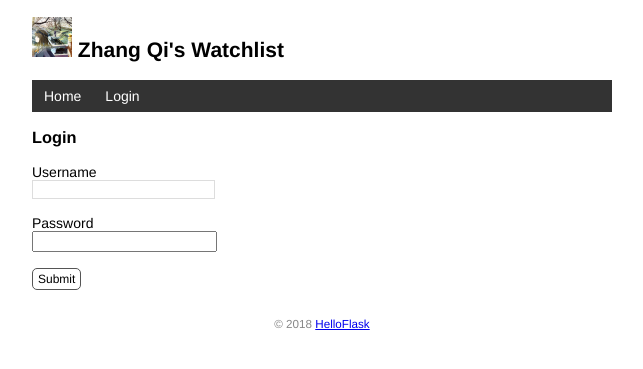
After one commit to nidenuoyan/flask-noob, a Flask app: page /login in a window 1280 px wide. The commit adds this page. Shown: the top 369 px of the page, without its empty margins (318-961 px from the left). Run offline with Flask 3, Linux system fonts and the light colour scheme.

Commit message:
最终版

```diff
--- a/app.py
+++ b/app.py
@@ -1,89 +1,167 @@
+# 第一步：导入所有必要模块（按功能分类，清晰有序）
 from flask import Flask, url_for, render_template, request, flash, redirect
 from flask_sqlalchemy import SQLAlchemy
+from werkzeug.security import generate_password_hash, check_password_hash
+from flask_login import LoginManager, UserMixin, current_user, login_user, login_required, logout_user
+import click
 
-# 移除冗余导入（sys、os、psycopg2，无需再适配SQLite路径）
-
+# 第二步：初始化Flask应用
 app = Flask(__name__)
 
-# 1. 保留SECRET_KEY，支持flash()和session功能
-app.config['SECRET_KEY'] = 'your-secret-key-here'  # 生产环境使用secrets.token_hex(16)生成随机字符串
-
-# 2. 配置MySQL数据库连接（核心：不使用pymysql，依赖mysqlclient驱动）
-# 连接格式：mysql://[用户名]:[密码]@[主机地址]:[端口]/[数据库名]?charset=utf8mb4
+# 第三步：配置应用参数（集中管理，便于修改）
+app.config['SECRET_KEY'] = 'your-secret-key-here'
 app.config['SQLALCHEMY_DATABASE_URI'] = 'mysql://root:123456@localhost:3306/flask_movie_db?charset=utf8mb4'
-# 解释：
-# - root：MySQL用户名（可替换为你的自定义用户名，如user）
-# - your_mysql_password：MySQL用户密码（替换为你的实际MySQL密码，不能为空请填写）
-# - localhost：MySQL主机地址（本地服务填localhost，远程服务填对应IP）
-# - 3306：MySQL默认端口（未修改则保持不变）
-# - flask_movie_db：步骤1中创建的MySQL数据库名（需与实际创建的一致）
-
-# 3. 关闭模型修改监控，提升性能
 app.config['SQLALCHEMY_TRACK_MODIFICATIONS'] = False
 
-# 初始化SQLAlchemy（关联Flask应用）
+# 第四步：初始化扩展（db、login_manager，紧跟配置）
 db = SQLAlchemy(app)
+login_manager = LoginManager(app)
+login_manager.login_view = 'login'  # 配置登录页面路由，未登录用户重定向至此
 
-# 定义数据模型（与之前一致，无需修改，SQLAlchemy自动适配MySQL表结构）
-class User(db.Model):
-    id = db.Column(db.Integer, primary_key=True)  # 主键，MySQL自动支持自增
-    name = db.Column(db.String(20))  # 对应MySQL的VARCHAR(20)
+# 第五步：定义数据模型（User、Movie，扩展初始化后）
+class User(db.Model, UserMixin):
+    __table_args__ = {'extend_existing': True}
+    id = db.Column(db.Integer, primary_key=True)
+    name = db.Column(db.String(20))
+    username = db.Column(db.String(20), unique=True, nullable=False)
+    password_hash = db.Column(db.String(256))
 
+    def set_password(self, password):
+        self.password_hash = generate_password_hash(password)
 
-@app.context_processor
-def inject_user():
-    user = User.query.first()  # 从数据库查询包含 name 的 user 对象
-    return dict(user=user)  # 传递给模板，模板中可通过 {{ user.name }} 访问
+    def validate_password(self, password):
+        return check_password_hash(self.password_hash, password)
 
 class Movie(db.Model):
     id = db.Column(db.Integer, primary_key=True)
-    title = db.Column(db.String(60))  # 对应MySQL的VARCHAR(60)
-    year = db.Column(db.String(4))  # 对应MySQL的VARCHAR(4)
+    title = db.Column(db.String(60))
+    year = db.Column(db.String(4))
 
-# 4. 初始化数据库表和默认数据（应用上下文内执行）
+# 第六步：用户加载回调函数（login_manager必需，紧跟模型定义）
+@login_manager.user_loader
+def load_user(user_id):
+    user = User.query.get(int(user_id))
+    return user
+
+# 第七步：定义cli命令（admin，创建/更新管理员）
+@app.cli.command()
+@click.option('--username', prompt=True, help='The username used to login.')
+@click.option('--password', prompt=True, hide_input=True, confirmation_prompt=True, help='The password used to login.')
+def admin(username, password):
+    """Create or update admin user."""
+    db.create_all()
+
+    user = User.query.first()
+    if user is not None:
+        click.echo('Updating user...')
+        user.username = username
+        user.set_password(password)
+    else:
+        click.echo('Creating user...')
+        user = User(username=username, name='Admin')
+        user.set_password(password)
+        db.session.add(user)
+
+    db.session.commit()
+    click.echo('Done.')
+
+# 第八步：上下文处理器（传递user变量给所有模板）
+@app.context_processor
+def inject_user():
+    user = User.query.first()
+    return dict(user=user)
+
+# 第九步：初始化数据库表和默认数据（应用上下文内执行）
 with app.app_context():
-    # 创建所有数据表（若表已存在，不会重复创建，安全执行）
     db.create_all()
-    # 初始化默认用户数据（避免User.query.first()返回None）
     if not User.query.first():
-        user = User(name='Zhang Qi')
+        user = User(name='Zhang Qi', username='zhangqi')
+        user.set_password('123456')  # 补充：给默认用户设置密码，便于登录
         db.session.add(user)
         db.session.commit()
 
-# 5. 主页视图函数（逻辑与之前一致，无需修改）
+# 第十步：定义视图函数（按访问优先级排序，核心功能在前）
+## 1. 主页视图（核心）
 @app.route('/',methods=['GET', 'POST'])
 def index():
     if request.method == 'POST':
-        # 获取表单数据
+        # 认证判断（current_user已导入，可正常使用）
+        if not current_user.is_authenticated:
+            flash('Please login first to add movies.')
+            return redirect(url_for('index'))
+
+        # 原有表单处理逻辑
         title = request.form.get('title')
         year = request.form.get('year')
-        # 验证数据
         if not title or not year or len(year) > 4 or len(title) > 60:
             flash('Invalid input.')
             return redirect(url_for('index'))
-        # 保存到MySQL数据库
         movie = Movie(title=title, year=year)
         db.session.add(movie)
         db.session.commit()
         flash('Item created.')
         return redirect(url_for('index'))
 
+    # 补充返回语句，渲染模板
     user = User.query.first()
     movies = Movie.query.all()
     return render_template('index.html', user=user, movies=movies)
 
-# 6. 404错误处理（逻辑不变）
-@app.errorhandler(404)
-def page_not_found(e):
-    user = User.query.first()
-    return render_template('404.html', user=user), 404
+## 2. 登录视图
+@app.route('/login', methods=['GET', 'POST'])
+def login():
+    if request.method == 'POST':
+        username = request.form['username']
+        password = request.form['password']
 
+        if not username or not password:
+            flash('Invalid input.')
+            return redirect(url_for('login'))
+
+        # 修复：按用户名查询用户，而非取第一个用户
+        user = User.query.filter_by(username=username).first()
+        if user and user.validate_password(password):  # 先判断用户是否存在，再验证密码
+            login_user(user)
+            flash('Login success.')
+            return redirect(url_for('index'))
+
+        flash('Invalid username or password.')
+        return redirect(url_for('login'))
+
+    return render_template('login.html')
+
+## 3. 登出视图
+@app.route('/logout')
+@login_required
+def logout():
+    logout_user()
+    flash('Goodbye.')
+    return redirect(url_for('index'))
+
+## 4. 设置视图
+@app.route('/settings', methods=['GET', 'POST'])
+@login_required
+def settings():
+    if request.method == 'POST':
+        name = request.form['name']
+
+        if not name or len(name) > 20:
+            flash('Invalid input.')
+            return redirect(url_for('settings'))
+
+        current_user.name = name
+        db.session.commit()
+        flash('Settings updated.')
+        return redirect(url_for('index'))
+
+    return render_template('settings.html')
+
+## 5. 编辑视图
 @app.route('/edit/<int:movie_id>', methods=['GET', 'POST'])
+@login_required
 def edit(movie_id):
-    # 1. 正确查询 movie 对象，不存在则返回 404
     movie = Movie.query.get_or_404(movie_id)
 
-    # 2. POST 请求处理（数据更新，可选，不影响变量传递）
     if request.method == 'POST':
         title = request.form.get('title')
         year = request.form.get('year')
@@ -96,17 +174,24 @@ def edit(movie_id):
         flash('Movie updated.')
         return redirect(url_for('index'))
 
-    # 3. 关键：将 movie 变量传递给 edit.html（变量名 movie 与 HTML 中一致）
     return render_template('edit.html', movie=movie)
 
+## 6. 删除视图（仅保留一份，删除重复定义）
+@app.route('/movie/delete/<int:movie_id>', methods=['POST'])
+@login_required
+def delete(movie_id):
+    movie = Movie.query.get_or_404(movie_id)
+    db.session.delete(movie)
+    db.session.commit()
+    flash('Item deleted.')
+    return redirect(url_for('index'))
 
-@app.route('/movie/delete/<int:movie_id>', methods=['POST'])  # 限定只接受 POST 请求
-def delete(movie_id):
-    movie = Movie.query.get_or_404(movie_id)  # 获取电影记录
-    db.session.delete(movie)  # 删除对应的记录
-    db.session.commit()  # 提交数据库会话
-    flash('Item deleted.')
-    return redirect(url_for('index'))  # 重定向回主页
+# 第十一步：404错误处理（放在视图函数最后）
+@app.errorhandler(404)
+def page_not_found(e):
+    user = User.query.first()
+    return render_template('404.html', user=user), 404
 
+# 第十二步：运行应用（程序入口，放在最后）
 if __name__ == '__main__':
     app.run(debug=True)
--- a/templates/base.html
+++ b/templates/base.html
@@ -14,13 +14,20 @@
 <body>
     <!-- 展示 user.name，不定义 -->
     <h2>
-        <img alt="Avatar" class="avatar" src="{{ url_for('static', filename='images/avatar.png') }}">
+        <img alt="Avatar" class="avatar" src="{{ url_for('static', filename='images/yuese.png') }}">
         {{ user.name }}'s Watchlist
     </h2>
 
     <nav>
         <ul>
             <li><a href="{{ url_for('index') }}">Home</a></li>
+            <!-- 新增：仅登录用户可见的设置链接 -->
+            {% if current_user.is_authenticated %}
+            <li><a href="{{ url_for('settings') }}">Settings</a></li>
+            <li><a href="{{ url_for('logout') }}">Logout</a></li>
+            {% else %}
+            <li><a href="{{ url_for('login') }}">Login</a></li>
+            {% endif %}
         </ul>
     </nav>
 
--- a/templates/index.html
+++ b/templates/index.html
@@ -2,11 +2,13 @@
 
 {% block content %}
 <!-- 1. 新增电影表单（移至 block content 内部，确保正常渲染） -->
+{% if current_user.is_authenticated %}
 <form method="post">
     Name <input type="text" name="title" autocomplete="off" required>
     Year <input type="text" name="year" autocomplete="off" required>
     <input class="btn" type="submit" value="Add">
 </form>
+{% endif %}
 
 <!-- 2. 电影数量统计（使用复数 movies，获取列表长度） -->
 <p>{{ movies|length }} Titles</p>
@@ -17,11 +19,13 @@
     <li>{{ movie.title }} - {{ movie.year }}
         <span class="float-right">
             <!-- 循环内引用 movie.id/movie.title，无报错 -->
+            {% if current_user.is_authenticated %}
             <a class="btn" href="{{ url_for('edit', movie_id=movie.id) }}">Edit</a>
             <form class="inline-form" method="post" action="{{ url_for('delete', movie_id=movie.id) }}">
             <input class="btn" type="submit" name="delete" value="Delete" onclick="return confirm('Are you sure?')">
             </form>
             <a class="imdb" href="https://www.imdb.com/find?q={{ movie.title }}" target="_blank" title="Find this movie on IMDb">IMDb</a>
+            {% endif %}
         </span>
     </li>
     {% endfor %}  <!-- 结束循环，循环外不可再引用 movie 变量 -->
@@ -30,5 +34,3 @@
 <!-- 4. 底部图片（保留原有风格，提升页面美观度） -->
 <img alt="Walking Totoro" class="totoro" src="{{ url_for('static', filename='images/totoro.gif') }}">
 {% endblock %}
-
-<!-- 注意：所有内容已放在 block content 内部，外部无多余代码 -->
--- /dev/null
+++ b/templates/login.html
@@ -0,0 +1,13 @@
+{% extends 'base.html' %}
+
+{% block content %}
+<h3>Login</h3>
+<form method="post">
+    Username<br>
+    <input type="text" name="username" required><br><br>
+    Password<br>
+    <!-- 密码输入框的 type 属性使用 password，会将输入值显示为圆点 -->
+    <input type="password" name="password" required><br><br>
+    <input class="btn" type="submit" name="submit" value="Submit">
+</form>
+{% endblock %}
```
Also changed, not shown: templates/settings.html (added, +9 -0 lines), static/images/yuese.png (added).
